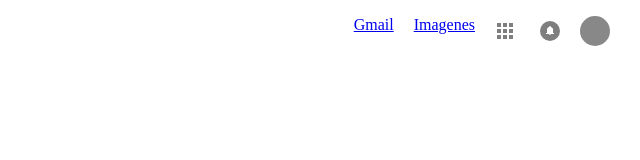
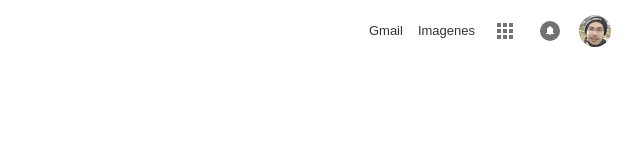
Before and after one commit to ElChindi/google-homepage, a plain HTML site: page index.html in a window 1280 px wide. Shown: the whole page, without its empty margins (640-1280 px from the left). Drawn offline with Linux system fonts and the light colour scheme.

Commit message:
Finish top nav

```diff
--- a/style.css
+++ b/style.css
@@ -3,25 +3,48 @@
     box-sizing: border-box;
 }
 
+body {
+    font-family: Arial, sans-serif;
+}
+
 nav {
-    height: 30px; width: 100%;
+    height: 32px; width: 100%;
+    font-size: 13px;
 }
 
 .nav {
     float:right;
-    margin-right: 30px;
-    margin-top: 16px;
+    margin-right: 29px;
+    margin-top: 15px;
+}
+
+.nav a {
+    text-decoration: none;
+    color: #333;
+    line-height: 32px;
+    float: left;
+    margin-left: 15px;
+}
+
+.nav a:hover {
+    text-decoration: underline;
+    color: #444;
+}
+
+.nav div {
+    float: left;
+    margin-left: 20px;
 }
 
 #apps, #notif {
-    opacity: 0.5;
+    opacity: 0.55;
     background-image: url("images/i1_1967ca6a.png");
     width: 20px; height: 20px;
 
-    margin-top: 5px;
+    margin-top: 6px;
 }
 
-#apps:hover, #notif:hover {
+#apps:hover, #notif:hover, #profile:hover {
     opacity: 1;
     cursor: pointer;
 }
@@ -38,13 +61,8 @@ nav {
 }
 
 #profile {
-    width: 30px; height: 30px;
-    background-color: #888;
-    background-position: 0 0;
+    width: 32px; height: 32px;
+    background-image: url("images/photo.jpg");
     border-radius: 100%;
+    margin-left: 19px;
 }
-
-nav div, nav a {
-    float: left;
-    margin-left: 20px;
-}
```
Also changed, not shown: images/photo.jpg (added).
